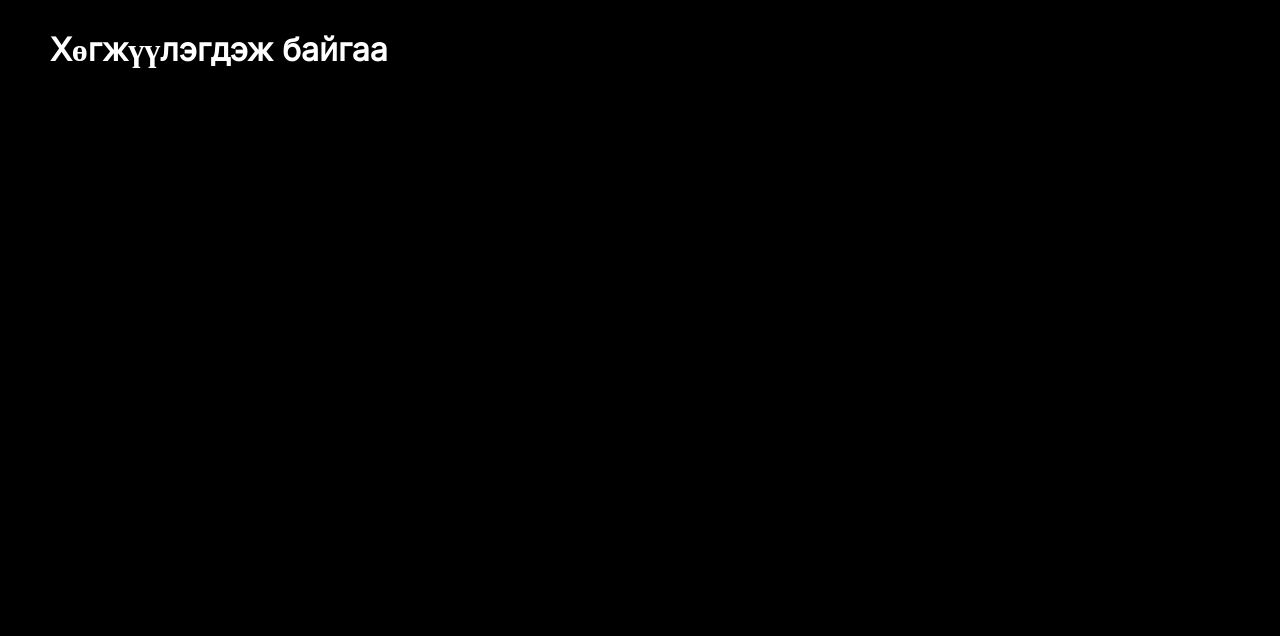
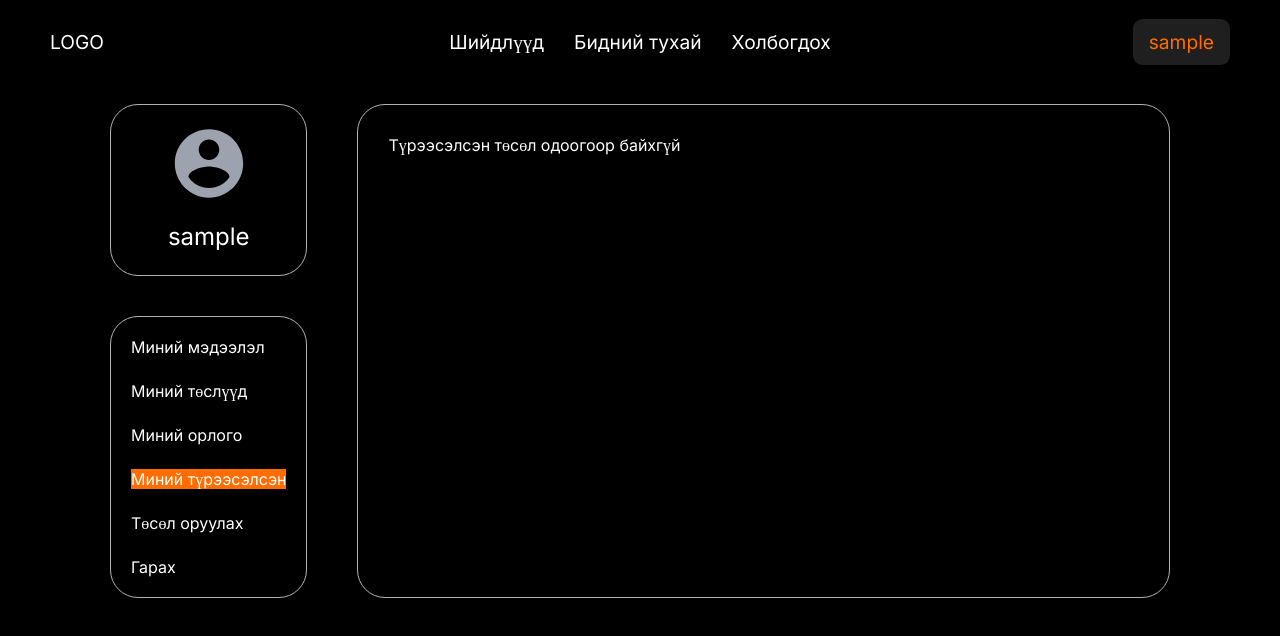
Before and after one commit to enkhtaivanmiro/csa316, a Vue app in the folder FrontEnd/: page /profile/1/rented in a window 1280 px wide. Shown: the top 636 px of the page. Built offline with nearby package versions, Linux system fonts and the light colour scheme; no server answers; sample sign-in values are in the browser's storage.

Commit message:
rented page api call

```diff
--- a/FrontEnd/src/assets/colors.css
+++ b/FrontEnd/src/assets/colors.css
@@ -5,9 +5,10 @@
     --primary-text: #FFFFFF;
     --secondary-text: #B3B3B3;
     --green: #00C853;
-    --blue: #2979FF;
+    --blue: #0092FF;
     --red: #FF1744;
     --orange: #FF6D00;
+    --purple: #EC00FF;
 }
 html{
   font-size: 16px;
--- a/FrontEnd/src/views/LoginPage.vue
+++ b/FrontEnd/src/views/LoginPage.vue
@@ -20,15 +20,12 @@
                 <p>Бүртгэлгүй хэрэглэгч? <RouterLink to="/register" id="register">Бүртгүүлэх</RouterLink>
                 </p>
             </div>
-            <div class="footer"></div>
-            <Footer />
         </div>
     </Background>
 </template>
 
 <script setup>
 import Background from './components/background.vue'
-import Footer from './components/footer.vue'
 import { useRouter } from 'vue-router'
 import { ref } from 'vue'
 import { inject } from 'vue'
@@ -131,12 +128,13 @@ input[type="password"]:focus {
 }
 
 #button {
-    background-color: var(--green);
+    background-color: var(--orange);
     padding: 1rem 1.5rem;
     border: none;
     border-radius: 0.5rem;
     margin: 20px auto;
     display: block;
+    cursor: pointer;
 }
 
 #forgot-password {
--- a/FrontEnd/src/views/RegisterPage.vue
+++ b/FrontEnd/src/views/RegisterPage.vue
@@ -211,12 +211,13 @@ li.ok {
 }
 
 #button {
-    background-color: var(--green);
+    background-color: var(--orange);
     padding: 0.8rem 1.3rem;
     border: none;
     border-radius: 0.5rem;
     margin: 15px auto;
     display: block;
+    cursor: pointer;
 }
 
 #button:hover {
--- a/FrontEnd/src/views/components/navbar.vue
+++ b/FrontEnd/src/views/components/navbar.vue
@@ -5,7 +5,6 @@
     </div>
     <ul class="nav-center">
       <li><router-link to="/projects" class="header_list">Шийдлүүд</router-link> </li>
-      <li><router-link to="/" class="header_list">Үнийн санал</router-link> </li>
       <li><router-link to="/" class="header_list">Бидний тухай</router-link> </li>
       <li><router-link to="/" class="header_list">Холбогдох</router-link> </li>
     </ul>
--- a/FrontEnd/src/views/user/Profile.vue
+++ b/FrontEnd/src/views/user/Profile.vue
@@ -7,14 +7,6 @@
                 <Userbar></Userbar>
             </div>
             <Info>
-                <div>
-                    <p class="text">Хэрэглэгчийн нэр</p>
-                    <p class="info">{{ user }}</p>
-                </div>
-                <div>
-                    <p class="text">Цахим шуудан</p>
-                    <p class="info">{{ email }}</p>
-                </div>
             </Info>
         </div>
         <Footer />
@@ -45,21 +37,6 @@ const token = localStorage.getItem('authToken')
 onBeforeMount(async () => {
     const id = route.params.id
     if (!token) return
-
-    try {
-        const decoded = jwtDecode(token)
-        userID = decoded.sub
-        const res = await api.get(`/users/${userID}`,{
-            headers:{
-                Authorization: `Bearer ${token}`
-            }
-        })
-
-        user.value = res.data.username
-        email.value = res.data.email
-    } catch (e) {
-        console.error('error fetching: ', e)
-    }
 })
 </script>
 
--- a/FrontEnd/src/views/user/Rented.vue
+++ b/FrontEnd/src/views/user/Rented.vue
@@ -1,8 +1,68 @@
 <template>
     <background>
-        <h1>Хөгжүүлэгдэж байгаа</h1>
+        <Navbar />
+        <div class="container">
+            <div class="user-container">
+                <User :user="user"></User>
+                <Userbar></Userbar>
+            </div>
+            <Info>
+                <template v-if="rentedProjects.length === 0">
+                    <p>Түрээсэлсэн төсөл одоогоор байхгүй</p>
+                </template>
+                <template v-else>
+
+                </template>
+            </Info>
+        </div>
     </background>
 </template>
 <script setup>
 import background from '../components/background.vue';
+import Navbar from '../components/navbar.vue';
+import Info from './component/Info.vue';
+import User from './component/User.vue';
+import Userbar from './component/Userbar.vue';
+
+import { ref, onBeforeMount, inject} from 'vue';
+import { useRoute } from 'vue-router';
+import { jwtDecode } from 'jwt-decode';
+import axios from 'axios';
+
+const api = inject('api')
+
+const route = useRoute();
+const user = ref('')
+const userID = ref('')
+const token = localStorage.getItem('authToken')
+
+const rentedProjects = ref([])
+
+onBeforeMount(async () => {
+    const id = route.params.id
+    if (!token) return
+
+    try {
+        const decoded = jwtDecode(token)
+        user.value = decoded.username
+        userID.value = decoded.sub
+
+        const rentedResponse = await api.get(`/subscription/user/${id}`)
+        rentedProjects.value = rentedProjects.data
+    } catch (e) {
+        console.error('error fetching: ', e)
+    }
+})
 </script>
+<style scoped>
+.container {
+    display: flex;
+    margin: 50px 60px;
+    gap: 50px;
+}
+.user-container {
+    display: flex;
+    flex-direction: column;
+    gap: 2.5rem;
+}
+</style>
```
